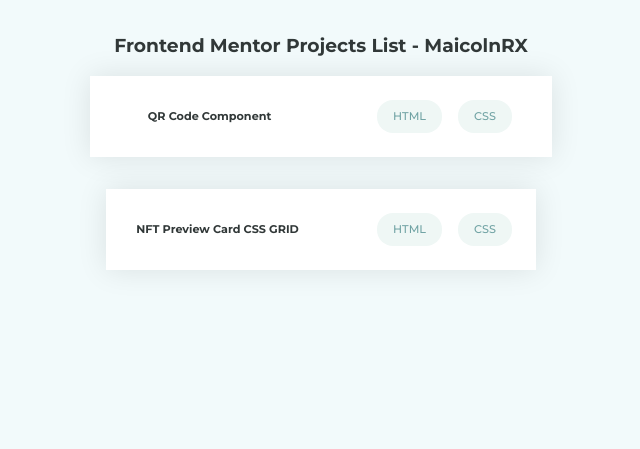
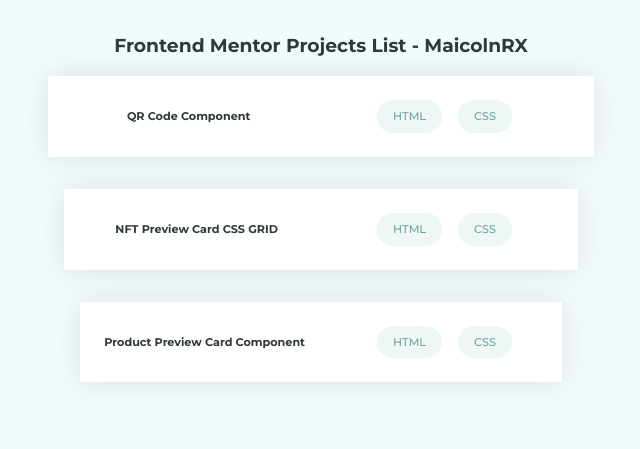
Before and after one commit to MaicolnRX/frontend-mentor-projetos, a plain HTML site: page index.html in a window 1280 px wide. Shown: the whole page, without its empty margins (319-959 px from the left). Drawn offline with Linux system fonts and the light colour scheme.

Commit message:
Update index.html

```diff
--- a/index.html
+++ b/index.html
@@ -31,6 +31,16 @@
                         <li>CSS</li>
                     </ul>
                 </div>
+                <div class="projects-list" id="placeholder-project">
+                    <div class="project">
+                        <div class="project__title">
+                            <a href="product-preview-card-component-main/">Product Preview Card Component</a>
+                        </div>
+                        <ul class="project__tecnologies">
+                            <li>HTML</li>
+                            <li>CSS</li>
+                        </ul>
+                    </div>
         </div>
     </main>
 </body>
```
